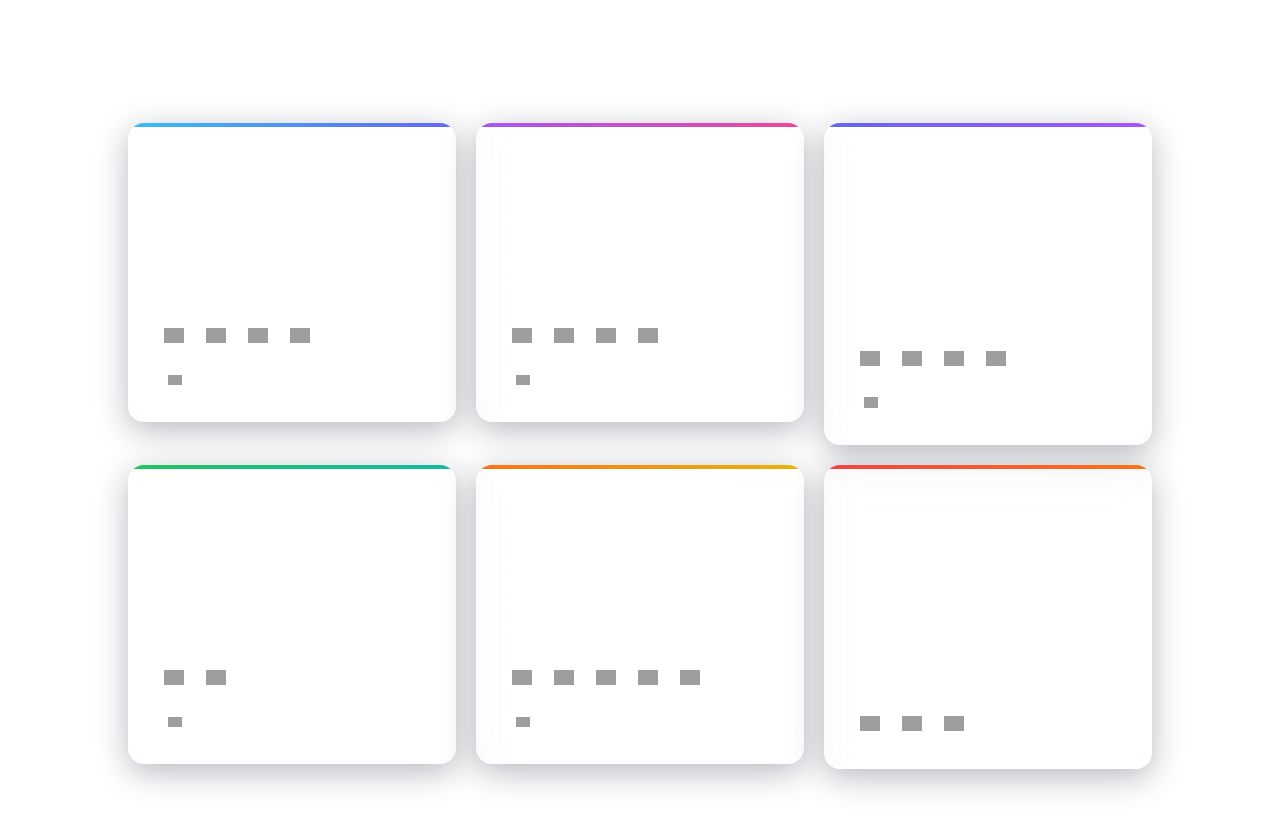
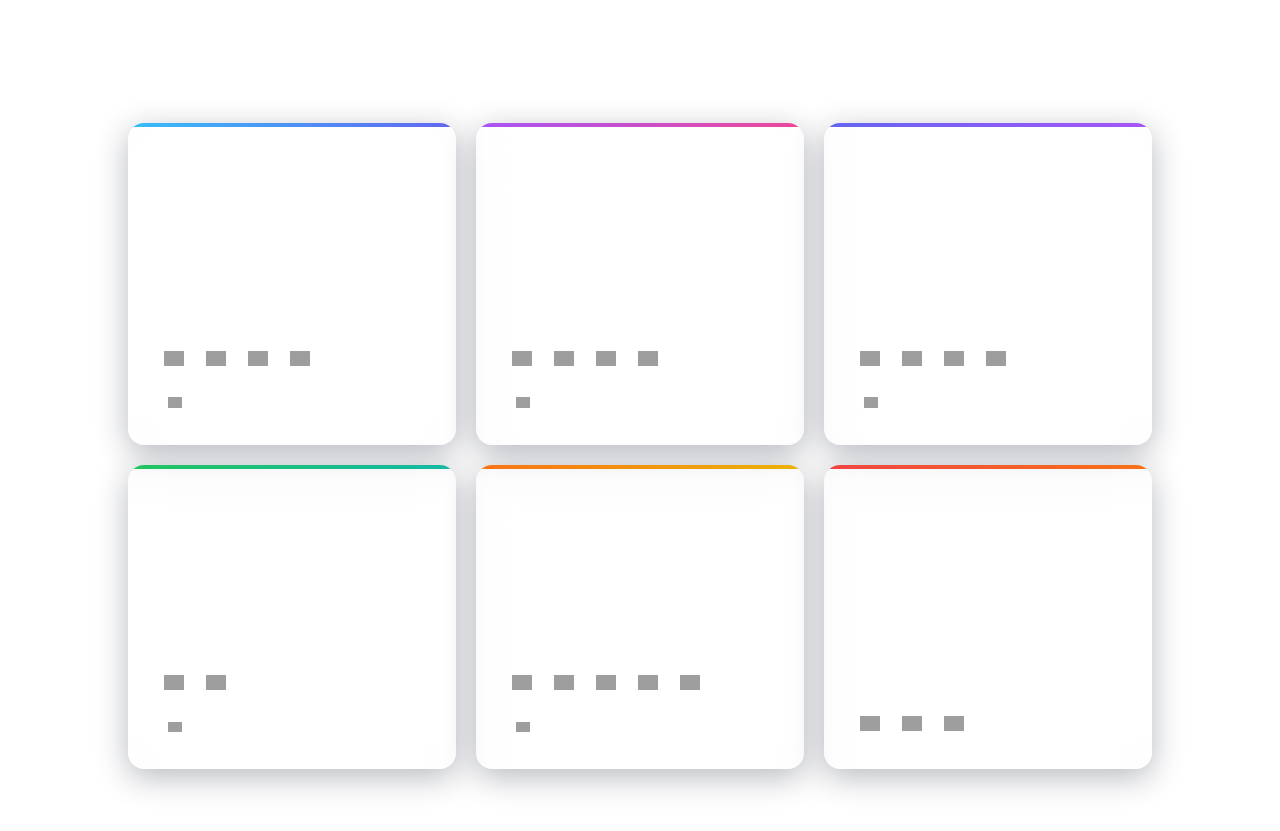
Before and after one commit to jtaylor205/portfolio, a Next.js app: page / in a window 1280 px wide. Shown: the part 7840-8671 px from the top of the page. Built offline with nearby package versions, Linux system fonts and the light colour scheme; grey boxes are pictures that could not be loaded; a web font is replaced by a local one.

Commit message:
Fixed project heights

```diff
--- a/src/app/page.tsx
+++ b/src/app/page.tsx
@@ -280,22 +280,23 @@ function ProjectCard({
 }: Project & { index: number; visible: boolean }) {
   return (
     <motion.div
+      className="h-full flex flex-col"
       initial={{ opacity: 0, y: 24 }}
       animate={visible ? { opacity: 1, y: 0 } : { opacity: 0, y: 24 }}
       transition={{ duration: 0.4, delay: visible ? index * 0.07 : (PROJECTS.length - 1 - index) * 0.07, ease: "easeOut" }}
     >
-      <GlassEffect className="rounded-2xl shadow-[0_8px_32px_rgba(15,23,42,0.3)] flex flex-col overflow-hidden min-h-[220px]">
+      <GlassEffect className="h-full rounded-2xl shadow-[0_8px_32px_rgba(15,23,42,0.3)] flex flex-col overflow-hidden">
       {/* Accent bar */}
       <div className="h-1 w-full shrink-0" style={{ background: accent }} />
 
-      <div className="p-7 flex flex-col gap-3 flex-1">
-        <div>
+      <div className="p-7 flex flex-col gap-3 flex-1 min-h-0">
+        <div className="flex-1 min-h-0">
           <p className="text-[10px] uppercase tracking-[0.2em] text-white/50 mb-1">{category}</p>
           <h3 className="text-lg font-bold text-white leading-snug mb-2">{name}</h3>
           <p className="text-sm text-white/60 leading-relaxed">{description}</p>
         </div>
 
-        <div className="flex flex-wrap gap-1.5 mt-auto pt-2">
+        <div className="flex flex-wrap gap-1.5 mt-auto pt-2 shrink-0">
           {tech.map(({ slug, name: techName }) => (
             <GlassEffect
               key={slug}
@@ -841,7 +842,7 @@ export default function Home() {
                 <h2 className="text-2xl font-bold text-white">My Projects</h2>
               </GlassEffect>
             </motion.div>
-            <div className="grid grid-cols-2 md:grid-cols-3 gap-5">
+            <div className="grid grid-cols-2 md:grid-cols-3 gap-5 items-stretch">
               {PROJECTS.map((project, i) => (
                 <ProjectCard
                   key={project.name}
```
